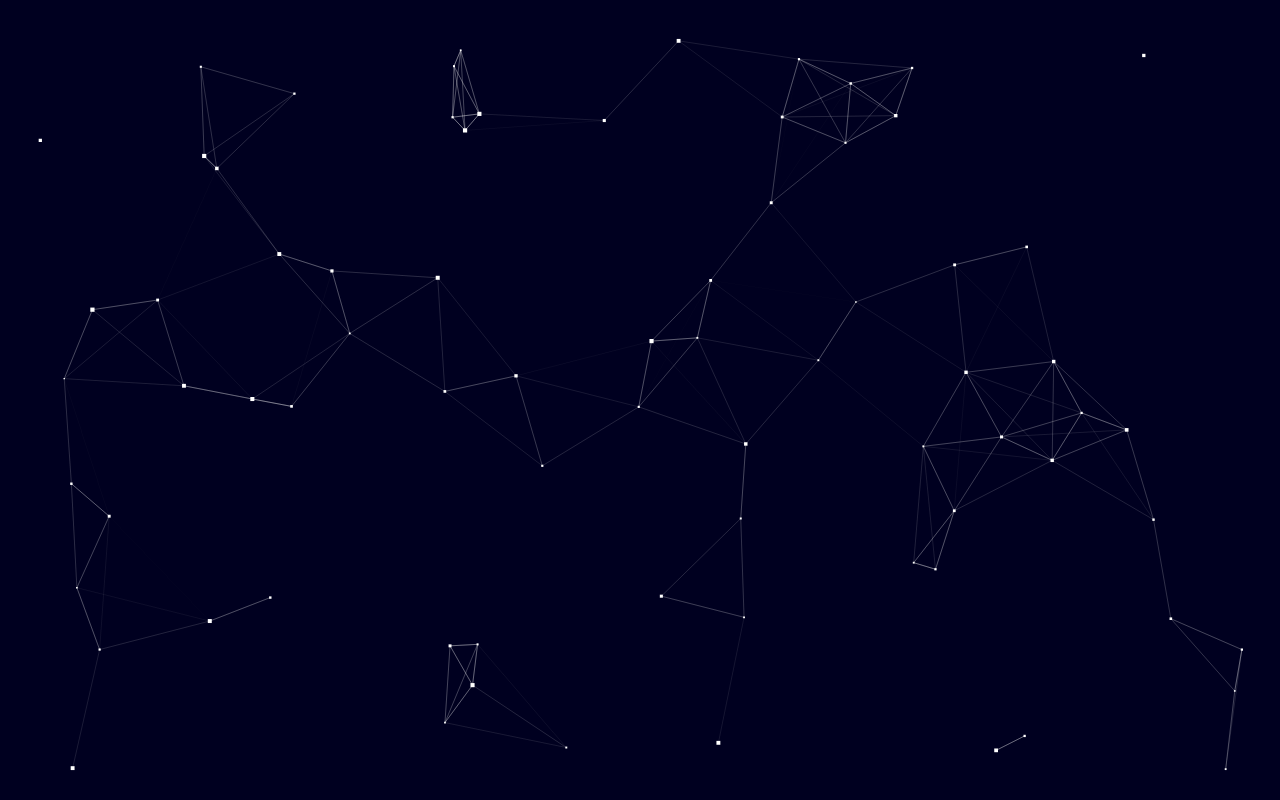
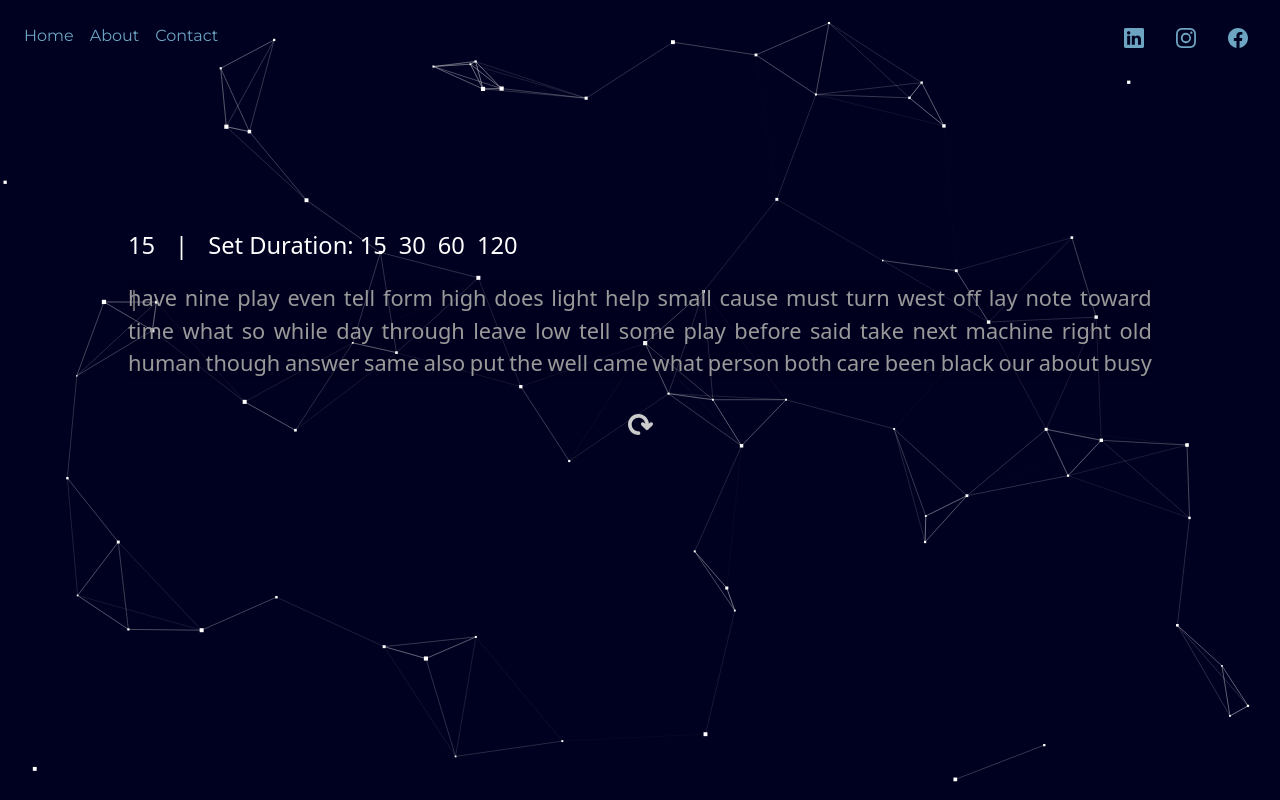
Before and after one commit to EmersonCoronel/developer-portfolio, a React (Create React App) app: page /typographia in a window 1280 px wide. Before the commit this address had no page. Built offline with nearby package versions, Linux system fonts and the light colour scheme; a web font is replaced by a local one.

Commit message:
refactored typographia to prepare for separation

```diff
--- a/src/App.tsx
+++ b/src/App.tsx
@@ -4,7 +4,7 @@ import { BrowserRouter as Router, Route, Routes } from 'react-router-dom';
 import Home from './pages/Home';
 import About from './pages/About';
 import Catan from './pages/Catan';
-import TypeTest from './pages/TypeTest';
+import Typographia from './pages/Typographia';
 import ParticlesComponent from './components/general/Particles';
 
 import 'bootstrap/dist/css/bootstrap.min.css';
@@ -20,7 +20,7 @@ const App: React.FC = () => {
             <Route path="/" element={<Home />} />
             <Route path="/about" element={<About />} />
             <Route path="/catan" element={<Catan />} />
-            <Route path="/typetest" element={<TypeTest />} />
+            <Route path="/typographia" element={<Typographia />} />
           </Routes>
         </Router>
       </div>
--- a/src/components/home/projects.ts
+++ b/src/components/home/projects.ts
@@ -5,9 +5,9 @@ const projects = [
       link: '/catan',
     },
     {
-      title: 'SpeedType Typing Challenge',
+      title: 'Typographia Typing Challenge',
       imageUrl: '/images/project-cards/typing.png',
-      link: '/typetest',
+      link: '/typographia',
     }
   ];
 
--- a/src/components/typetest/TestLine.tsx
+++ b/src/components/typetest/TestLine.tsx
@@ -39,7 +39,7 @@ const Line: React.FC<LineProps> = ({ line, userInput, currentLineIndex, lineInde
             })}
             {(lineIndex === currentLineIndex && globalCharIndex === currentCharIndex && timer > 0) && <span className="cursor">|</span>}
             {wordIndex < line.split(' ').length - 1 && ' '}
-            {incrementGlobalCharIndex()} {/* Increment for the space between words */}
+            {incrementGlobalCharIndex()}
           </span>
         );
       })}
--- /dev/null
+++ b/src/components/typetest/TypeTest.tsx
@@ -0,0 +1,77 @@
+import React from 'react';
+import Line from './TestLine';
+import useTypeTest from './useTypeTest';
+
+const TypeTest: React.FC = () => {
+  // Logic defined in useTypeTest
+  const {
+    lines,
+    userInputs,
+    currentLineIndex,
+    currentCharIndex,
+    timer,
+    typingStarted,
+    wordsPerMinute,
+    accuracy,
+    hiddenInputRef,
+    handleInputChange,
+    handleKeyDown,
+    handleTextBlockClick,
+    handleTimerChange,
+    resetTest,
+  } = useTypeTest();
+
+  // The TypeTest component to be placed inside the page
+  return (
+    <div>
+      <div className="text-center centered-container">
+      <div id="timer">
+          {timer}
+          {!typingStarted && (
+            <span>
+              <span style={{ margin: '0 20px' }}>|</span>
+              Set Duration:
+              <button className="set-timer-button" onClick={() => handleTimerChange(15)}>15</button>
+              <button className="set-timer-button" onClick={() => handleTimerChange(30)}>30</button>
+              <button className="set-timer-button" onClick={() => handleTimerChange(60)}>60</button>
+              <button className="set-timer-button" onClick={() => handleTimerChange(120)}>120</button>
+            </span>
+          )}
+        </div>
+        {timer === 0 && (
+          <div>
+            <div id="wpm">WPM: {Math.round(wordsPerMinute)}</div>
+            <div id="accuracy">Accuracy: {Math.round(accuracy)}%</div>
+          </div>
+        )}
+        <input
+          ref={hiddenInputRef}
+          type="text"
+          onKeyDown={handleKeyDown}
+          onChange={handleInputChange}
+          value={userInputs[currentLineIndex]}
+          className='hidden-input'
+          autoComplete="off"
+          spellCheck="false"
+          style={{ opacity: 0, position: 'absolute', zIndex: -1, caretColor: 'red' }}
+        />
+        <div id="type-text-block" className={timer === 0 ? 'finished' : ''} onClick={handleTextBlockClick}>
+          {lines.map((line, index) => (
+            <Line
+              key={index}
+              line={line}
+              userInput={userInputs[index]}
+              currentLineIndex={currentLineIndex}
+              lineIndex={index}
+              currentCharIndex={currentCharIndex}
+              timer={timer}
+            />
+          ))}
+        </div>
+        <button id="reset-test" onClick={resetTest}><img src={'./images/redo.svg'} alt="Reset" /></button>
+      </div>
+    </div>
+  );
+};
+
+export default TypeTest;
--- a/src/pages/TypeTest.tsx
+++ b/src/components/typetest/useTypeTest.ts
@@ -1,9 +1,7 @@
-import React, { useState, useEffect, useRef, ChangeEvent, KeyboardEvent } from 'react';
-import Header from '../components/general/Header';
-import Line from '../components/typetest/TestLine';
-import generateRandomLine from '../components/typetest/WordGenerator';
+import { useState, useEffect, useRef, ChangeEvent, KeyboardEvent } from 'react';
+import generateRandomLine from './WordGenerator';
 
-const TypeTest: React.FC = () => {
+const useTypeTest = () => {
   // State to manage the lines of text to be typed
   const [lines, setLines] = useState<string[]>(['', '', '']);
   // State to manage user inputs for each line
@@ -171,57 +169,22 @@ const TypeTest: React.FC = () => {
     hiddenInputRef.current?.focus();
   };
 
-  return (
-    <div>
-      <Header />
-      <div className="text-center centered-container">
-      <div id="timer">
-          {timer}
-          {!typingStarted && (
-            <span>
-              <span style={{ margin: '0 20px' }}>|</span>
-              Set Duration:
-              <button className="set-timer-button" onClick={() => handleTimerChange(15)}>15</button>
-              <button className="set-timer-button" onClick={() => handleTimerChange(30)}>30</button>
-              <button className="set-timer-button" onClick={() => handleTimerChange(60)}>60</button>
-              <button className="set-timer-button" onClick={() => handleTimerChange(120)}>120</button>
-            </span>
-          )}
-        </div>
-        {timer === 0 && (
-          <div>
-            <div id="wpm">WPM: {Math.round(wordsPerMinute)}</div>
-            <div id="accuracy">Accuracy: {Math.round(accuracy)}%</div>
-          </div>
-        )}
-        <input
-          ref={hiddenInputRef}
-          type="text"
-          onKeyDown={handleKeyDown}
-          onChange={handleInputChange}
-          value={userInputs[currentLineIndex]}
-          className='hidden-input'
-          autoComplete="off"
-          spellCheck="false"
-          style={{ opacity: 0, position: 'absolute', zIndex: -1, caretColor: 'red' }}
-        />
-        <div id="type-text-block" className={timer === 0 ? 'finished' : ''} onClick={handleTextBlockClick}>
-          {lines.map((line, index) => (
-            <Line
-              key={index}
-              line={line}
-              userInput={userInputs[index]}
-              currentLineIndex={currentLineIndex}
-              lineIndex={index}
-              currentCharIndex={currentCharIndex}
-              timer={timer}
-            />
-          ))}
-        </div>
-        <button id="reset-test" onClick={resetTest}><img src={'./images/redo.svg'} alt="Reset" /></button>
-      </div>
-    </div>
-  );
+  return {
+    lines,
+    userInputs,
+    currentLineIndex,
+    currentCharIndex,
+    timer,
+    typingStarted,
+    wordsPerMinute,
+    accuracy,
+    hiddenInputRef,
+    handleInputChange,
+    handleKeyDown,
+    handleTextBlockClick,
+    handleTimerChange,
+    resetTest,
+  };
 };
 
-export default TypeTest;
+export default useTypeTest;
--- a/src/components/typetest/words.ts
+++ b/src/components/typetest/words.ts
@@ -353,7 +353,6 @@ export const words: string[] = [
   "hour",
   "better",
   "true",
-  ".",
   "during",
   "hundred",
   "five",
--- a/src/pages/Catan.tsx
+++ b/src/pages/Catan.tsx
@@ -4,7 +4,7 @@ import {Board} from 'catan-board-generator';
 
 const Catan: React.FC = () => {
   const [expansion, setExpansion] = useState(false);
-  const [key, setKey] = useState(0); // To force re-render the Board component
+  const [key, setKey] = useState(0);
 
   const generateRegularBoard = () => {
     setExpansion(false);
--- /dev/null
+++ b/src/pages/Typographia.tsx
@@ -0,0 +1,14 @@
+import React from 'react';
+import Header from '../components/general/Header';
+import TypeTest from '../components/typetest/TypeTest';
+
+const Typographia: React.FC = () => {
+  return (
+    <div>
+      <Header />
+      <TypeTest />
+    </div>
+  );
+};
+
+export default Typographia;
```
Also changed, not shown: package.json (+12 -1 lines), 1 other file (tests, documents, lock files or other folders).
